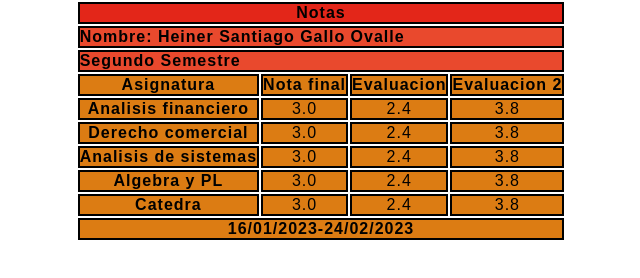
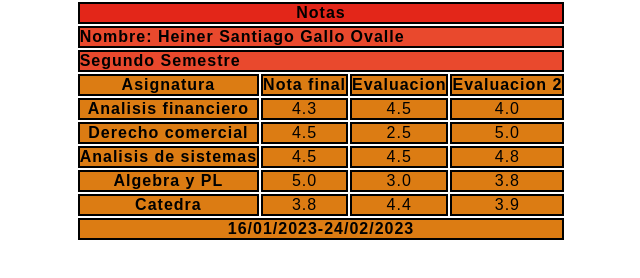
Before and after one commit to Ssantiog964/web13A, a plain HTML site: page index.html in a window 1280 px wide. Shown: the full height of the page, 319-959 px from the left. Drawn offline with Linux system fonts and the light colour scheme.

Commit message:
Segundo cambio
.

```diff
--- a/index.html
+++ b/index.html
@@ -30,33 +30,33 @@
             </tr>
             <tr>
                 <th>Analisis financiero</th>
-                <td>3.0</td>
-                <td>2.4</td>
-                <td>3.8</td>
+                <td>4.3</td>
+                <td>4.5</td>
+                <td>4.0</td>
             </tr>
             <tr>
                 <th>Derecho comercial</th>
-                <td>3.0</td>
-                <td>2.4</td>
-                <td>3.8</td>
+                <td>4.5</td>
+                <td>2.5</td>
+                <td>5.0</td>
             </tr>
             <tr>
                 <th>Analisis de sistemas</th>
-                <td>3.0</td>
-                <td>2.4</td>
-                <td>3.8</td>
+                <td>4.5</td>
+                <td>4.5</td>
+                <td>4.8</td>
             </tr>
             <tr>
                 <th>Algebra y PL</th>
+                <td>5.0</td>
                 <td>3.0</td>
-                <td>2.4</td>
                 <td>3.8</td>
             </tr>
             <tr>
                 <th>Catedra</th>
-                <td>3.0</td>
-                <td>2.4</td>
                 <td>3.8</td>
+                <td>4.4</td>
+                <td>3.9</td>
             </tr>
         </tbody>
         <tfoot>
```
